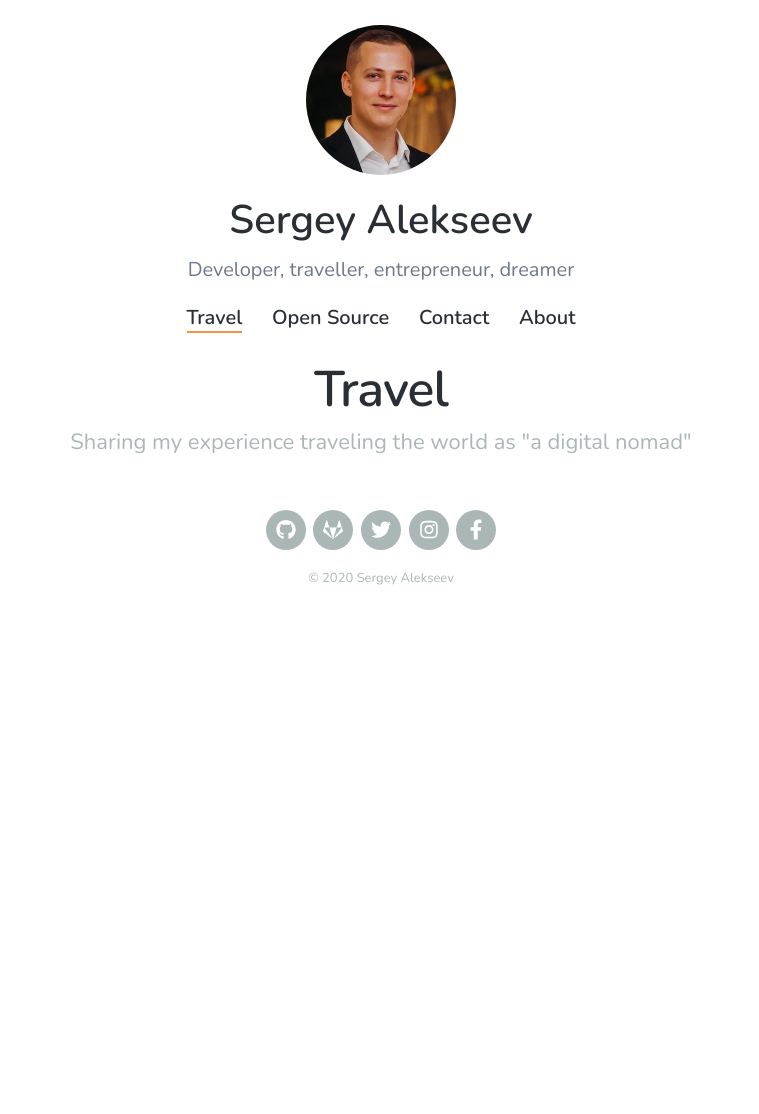
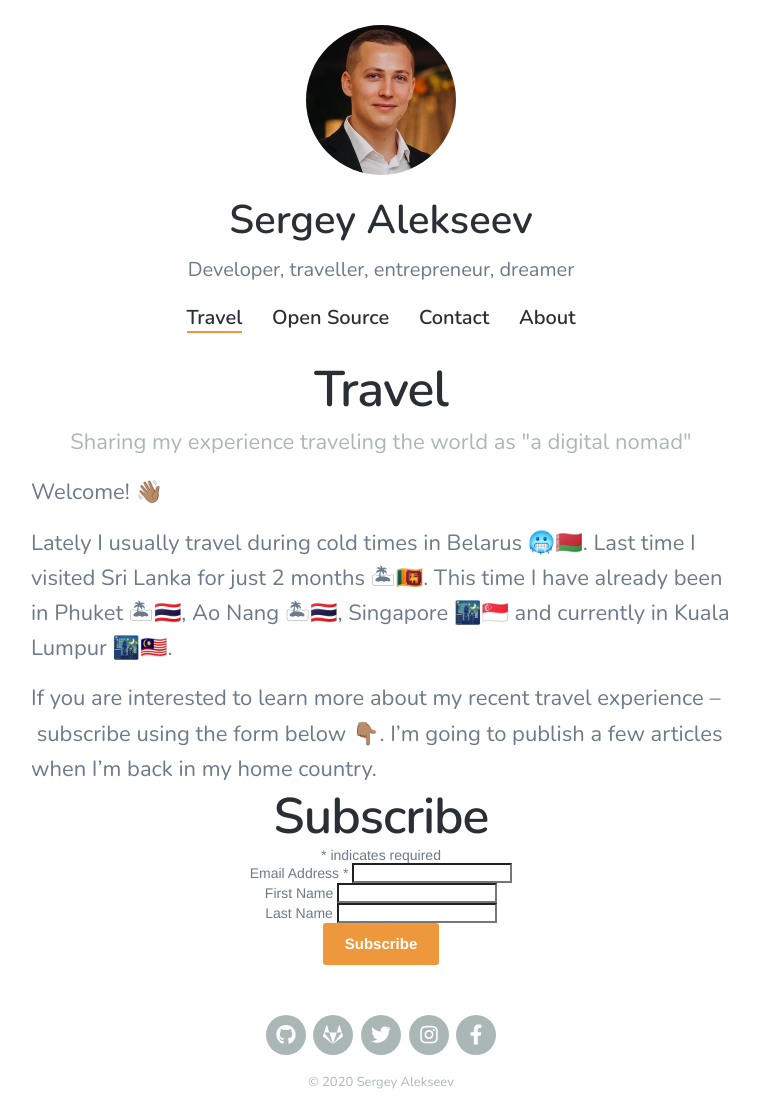
Before and after one commit to sergey-alekseev/sergey-alekseev.github.io, a Jekyll site: the page built from _pages/travel.md, in a window 1280 px wide. Shown: the whole page, without its empty margins (259-1018 px from the left). Built offline with Jekyll 4.4.1, drawn with Linux system fonts in a browser that asks for light colours; nearby versions of some CDN libraries; comment, search, counter and statistics services are not loaded; before the commit the page ends 900 px from its top, so only the background shows below that.

Commit message:
update /travel with subscribe form and some details

```diff
--- /dev/null
+++ b/_includes/mailchimp-sign-up-form.html
@@ -0,0 +1,36 @@
+<!-- Begin Mailchimp Signup Form -->
+<link href="//cdn-images.mailchimp.com/embedcode/classic-10_7.css" rel="stylesheet" type="text/css">
+<style type="text/css">
+  #mc_embed_signup{background:#fff; clear:left; font:14px Helvetica,Arial,sans-serif; }
+  /* Add your own Mailchimp form style overrides in your site stylesheet or in this style block.
+     We recommend moving this block and the preceding CSS link to the HEAD of your HTML file. */
+</style>
+<div id="mc_embed_signup">
+<form action="https://sergeyalekseev.us4.list-manage.com/subscribe/post?u=98ff89bbc14ce8c545158c364&amp;id=89ee3e36b6" method="post" id="mc-embedded-subscribe-form" name="mc-embedded-subscribe-form" class="validate" target="_blank" novalidate>
+    <div id="mc_embed_signup_scroll">
+  <h2>Subscribe</h2>
+<div class="indicates-required"><span class="asterisk">*</span> indicates required</div>
+<div class="mc-field-group">
+  <label for="mce-EMAIL">Email Address  <span class="asterisk">*</span>
+</label>
+  <input type="email" value="" name="EMAIL" class="required email" id="mce-EMAIL">
+</div>
+<div class="mc-field-group">
+  <label for="mce-FNAME">First Name </label>
+  <input type="text" value="" name="FNAME" class="" id="mce-FNAME">
+</div>
+<div class="mc-field-group">
+  <label for="mce-LNAME">Last Name </label>
+  <input type="text" value="" name="LNAME" class="" id="mce-LNAME">
+</div>
+  <div id="mce-responses" class="clear">
+    <div class="response" id="mce-error-response" style="display:none"></div>
+    <div class="response" id="mce-success-response" style="display:none"></div>
+  </div>    <!-- real people should not fill this in and expect good things - do not remove this or risk form bot signups-->
+    <div style="position: absolute; left: -5000px;" aria-hidden="true"><input type="text" name="b_98ff89bbc14ce8c545158c364_89ee3e36b6" tabindex="-1" value=""></div>
+    <div class="clear"><input type="submit" value="Subscribe" name="subscribe" id="mc-embedded-subscribe" class="button"></div>
+    </div>
+</form>
+</div>
+<script type='text/javascript' src='//s3.amazonaws.com/downloads.mailchimp.com/js/mc-validate.js'></script><script type='text/javascript'>(function($) {window.fnames = new Array(); window.ftypes = new Array();fnames[0]='EMAIL';ftypes[0]='email';fnames[1]='FNAME';ftypes[1]='text';fnames[2]='LNAME';ftypes[2]='text';fnames[3]='ADDRESS';ftypes[3]='address';fnames[4]='PHONE';ftypes[4]='phone';fnames[5]='BIRTHDAY';ftypes[5]='birthday';}(jQuery));var $mcj = jQuery.noConflict(true);</script>
+<!--End mc_embed_signup-->
--- a/_pages/travel.md
+++ b/_pages/travel.md
@@ -4,3 +4,15 @@ subtitle: Sharing my experience traveling the world as "a digital nomad"
 description: Sharing my experience traveling the world as "a digital nomad"
 featured_image: /images/avatar.jpg
 ---
+
+Welcome! 👋🏽
+
+Lately I usually travel during cold times in Belarus 🥶🇧🇾. Last time I visited Sri Lanka for just 2 months 🏝🇱🇰. This time I have already been in Phuket 🏝🇹🇭, Ao Nang 🏝🇹🇭, Singapore 🌃🇸🇬 and currently in Kuala Lumpur 🌃🇲🇾.
+
+If you are interested to learn more about my recent travel experience – subscribe using the form below 👇🏽. I'm going to publish a few articles when I'm back in my home country.
+
+<div class='text-align-center'>
+  <div class='mailchimp-sign-up-form-wrapper'>
+    {% include mailchimp-sign-up-form.html %}
+  </div>
+</div>
--- a/_sass/_includes/_content.scss
+++ b/_sass/_includes/_content.scss
@@ -183,6 +183,10 @@
 			}
 		}
 	}
+
+	.text-align-center {
+		text-align: center;
+	}
 }
 
 .image-wrap,
--- /dev/null
+++ b/_sass/_includes/_mailchimp-sign-up-form.scss
@@ -0,0 +1,20 @@
+.mailchimp-sign-up-form-wrapper {
+  display: inline-block;
+  width: 100%;
+
+  @include mq(tabletp) {
+    max-width: 50%;
+  }
+
+  @include mq(tabletl) {
+    max-width: 40%;
+  }
+
+  @include mq(laptop) {
+    max-width: 35%;
+  }
+
+  @include mq(desktop) {
+    max-width: 25%;
+  }
+}
--- a/css/style.scss
+++ b/css/style.scss
@@ -138,6 +138,7 @@ $grid-spacing: {{ site.data.settings.grid_settings.grid_spacing }}px;
 @import "_includes/_gallery";
 @import "_includes/_syntax";
 @import "_includes/_contact-form";
+@import "_includes/_mailchimp-sign-up-form";
 
 
 
```
